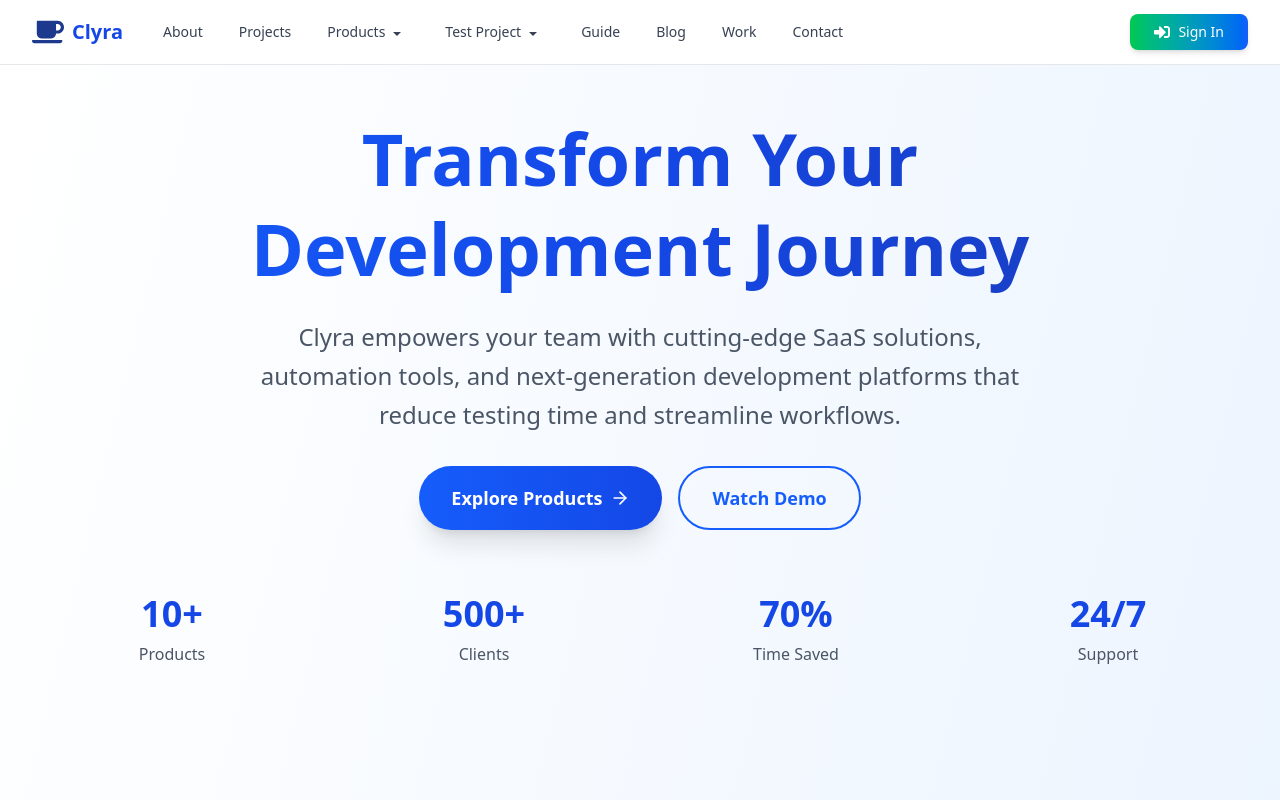
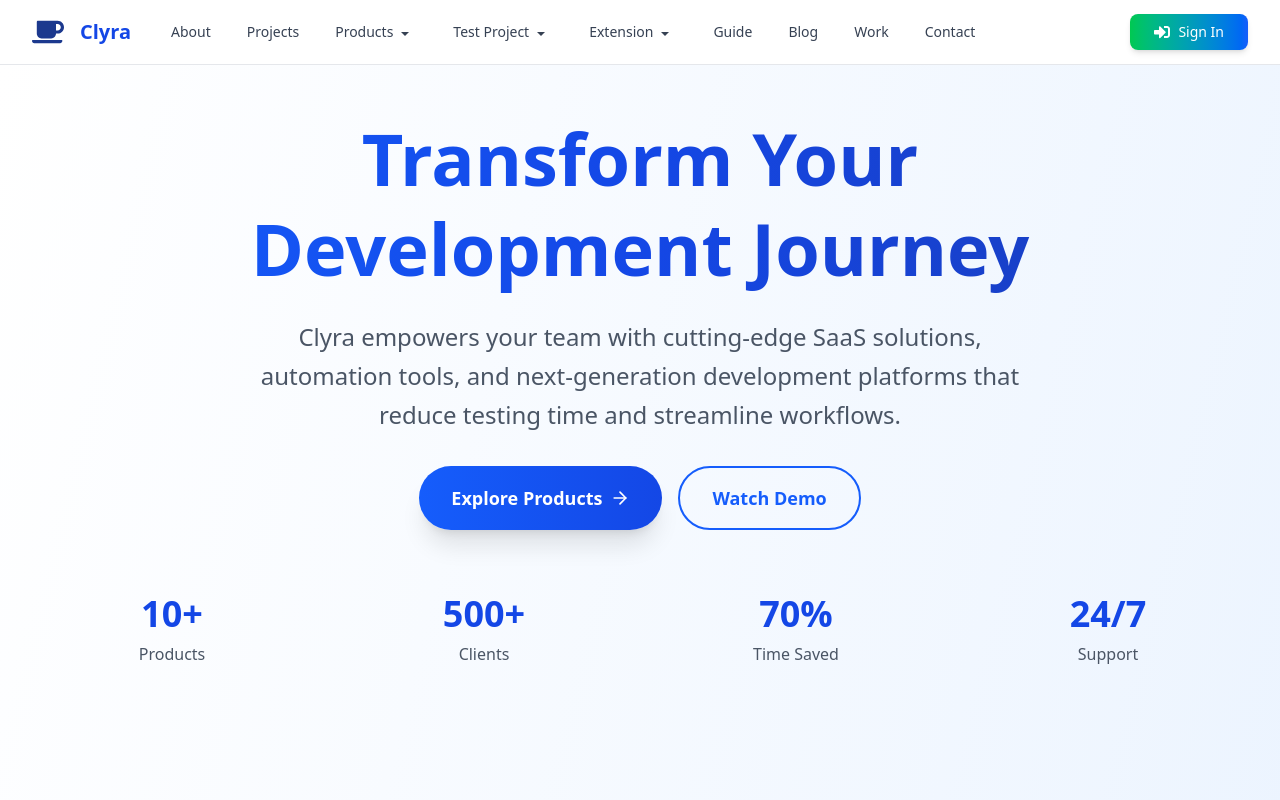
Before and after one commit to GyanaprakashKhandual/Code-app, a Next.js app: page / in a window 1280 px wide. Shown: the top 800 px of the page. Built offline with nearby package versions, Linux system fonts and the light colour scheme.

Commit message:
Navbar all feature added

```diff
--- a/src/app/components/modules/Navbar.jsx
+++ b/src/app/components/modules/Navbar.jsx
@@ -8,12 +8,15 @@ import { useRouter } from 'next/navigation';
 const Navbar = () => {
     const [isProductsOpen, setIsProductsOpen] = useState(false);
     const [isTestProjectOpen, setIsTestProjectOpen] = useState(false);
+    const [isExtensionOpen, setIsExtensionOpen] = useState(false);
     const [isMobileMenuOpen, setIsMobileMenuOpen] = useState(false);
     const [productsSearch, setProductsSearch] = useState('');
     const [testProjectSearch, setTestProjectSearch] = useState('');
+    const [extensionSearch, setExtensionSearch] = useState('');
 
     const productsRef = useRef(null);
     const testProjectRef = useRef(null);
+    const extensionRef = useRef(null);
 
     const router = useRouter();
 
@@ -38,6 +41,10 @@ const Navbar = () => {
         { id: 4, name: 'Delta Analytics', href: '#' },
     ];
 
+    const extensionProjectItems = [
+        { id: 1, name: 'Caffetest-Tracker', href: '#' }
+    ]
+
     // Close dropdowns when clicking outside
     useEffect(() => {
         const handleClickOutside = (event) => {
@@ -46,6 +53,9 @@ const Navbar = () => {
             }
             if (testProjectRef.current && !testProjectRef.current.contains(event.target)) {
                 setIsTestProjectOpen(false);
+            }
+            if (extensionRef.current && !extensionRef.current.contains(event.target)) {
+                setIsExtensionOpen(false);
             }
         };
 
@@ -64,6 +74,10 @@ const Navbar = () => {
         item.name.toLowerCase().includes(testProjectSearch.toLowerCase())
     );
 
+    const filteredExtension = extensionProjectItems.filter(item =>
+        item.name.toLowerCase().includes(extensionSearch.toLowerCase())
+    );
+
     return (
         <nav className="bg-white text-gray-800 sticky top-0 z-50 border-b border-gray-200">
             <div className="max-w-7xl mx-auto px-4 sm:px-6 lg:px-8">
@@ -73,7 +87,7 @@ const Navbar = () => {
                         {/* Logo */}
                         <div className="flex-shrink-0 flex items-center">
                             <FaCoffee className="h-8 w-8 text-blue-900" />
-                            <span className="ml-2 text-xl font-bold text-blue-700">Clyra</span>
+                            <span className="ml-4 text-xl font-bold text-blue-700">Clyra</span>
                         </div>
 
                         {/* Desktop navigation */}
@@ -227,6 +241,77 @@ const Navbar = () => {
                                                         ))
                                                     ) : (
                                                         <div className="px-4 py-2 text-sm text-gray-400">No test projects found</div>
+                                                    )}
+                                                </div>
+                                            </div>
+                                        </motion.div>
+                                    )}
+                                </AnimatePresence>
+                            </div>
+                            {/* Extension Dropdown*/}
+                            <div className="relative" ref={extensionRef}>
+                                <motion.button
+                                    onClick={() => {
+                                        setIsExtensionOpen(!isExtensionOpen);
+                                        setIsProductsOpen(false);
+                                        setIsTestProjectOpen(false);
+                                    }}
+                                    className="px-4 py-2 rounded-lg text-sm font-medium text-gray-700 hover:text-blue-700 hover:bg-blue-50 transition-all duration-300 ease-in-out flex items-center transform hover:scale-105"
+                                    whileHover={{ y: -2 }}
+                                    whileTap={{ scale: 0.95 }}
+                                >
+                                    Extension
+                                    <div className='pl-1 pr-1 mt-1'>
+                                        <svg width="16" height="16" viewBox="0 0 16 16" aria-hidden="true">
+                                            <path d="M4 6l4 4 4-4z" fill="currentColor" />
+                                        </svg>
+                                    </div>
+
+                                </motion.button>
+
+                                <AnimatePresence>
+                                    {isExtensionOpen && (
+                                        <motion.div
+                                            initial={{ opacity: 0, y: -10, scale: 0.95 }}
+                                            animate={{ opacity: 1, y: 0, scale: 1 }}
+                                            exit={{ opacity: 0, y: -10, scale: 0.95 }}
+                                            transition={{ duration: 0.2 }}
+                                            className="origin-top-left absolute left-0 mt-2 w-56 rounded-xl shadow-xl bg-white border border-gray-200 focus:outline-none"
+                                        >
+                                            <div className="p-3">
+                                                {/* Search input */}
+                                                <div className="relative mt-1 rounded-md shadow-sm">
+                                                    <div className="absolute inset-y-0 left-0 pl-3 flex items-center pointer-events-none">
+                                                        <FaSearch className="h-3 w-3 text-gray-400" />
+                                                    </div>
+                                                    <input
+                                                        type="text"
+                                                        className="block w-full pl-8 pr-3 py-2 bg-gray-50 border border-gray-300 rounded-lg text-sm text-gray-800 placeholder-gray-500 focus:outline-none focus:ring-2 focus:ring-green-500 focus:border-transparent transition-all duration-200"
+                                                        placeholder="Search extensions..."
+                                                        value={extensionSearch}
+                                                        onChange={(e) => setExtensionSearch(e.target.value)}
+                                                    />
+                                                </div>
+
+                                                {/* Dropdown items */}
+                                                <div className="mt-2 max-h-60 overflow-auto">
+                                                    {filteredExtension.length > 0 ? (
+                                                        filteredExtension.map((item) => (
+                                                            <motion.a
+                                                                key={item.id}
+                                                                className="cursor-pointer block px-4 py-3 text-sm text-gray-700 hover:bg-green-50 hover:text-green-700 rounded-lg transition-all duration-200"
+                                                                onClick={() => {
+                                                                    setIsExtensionOpen(false);
+                                                                    router.push(item.href);
+                                                                }}
+                                                                whileHover={{ x: 4 }}
+                                                                whileTap={{ scale: 0.98 }}
+                                                            >
+                                                                {item.name}
+                                                            </motion.a>
+                                                        ))
+                                                    ) : (
+                                                        <div className="px-4 py-2 text-sm text-gray-400">No Extension found</div>
                                                     )}
                                                 </div>
                                             </div>
```
